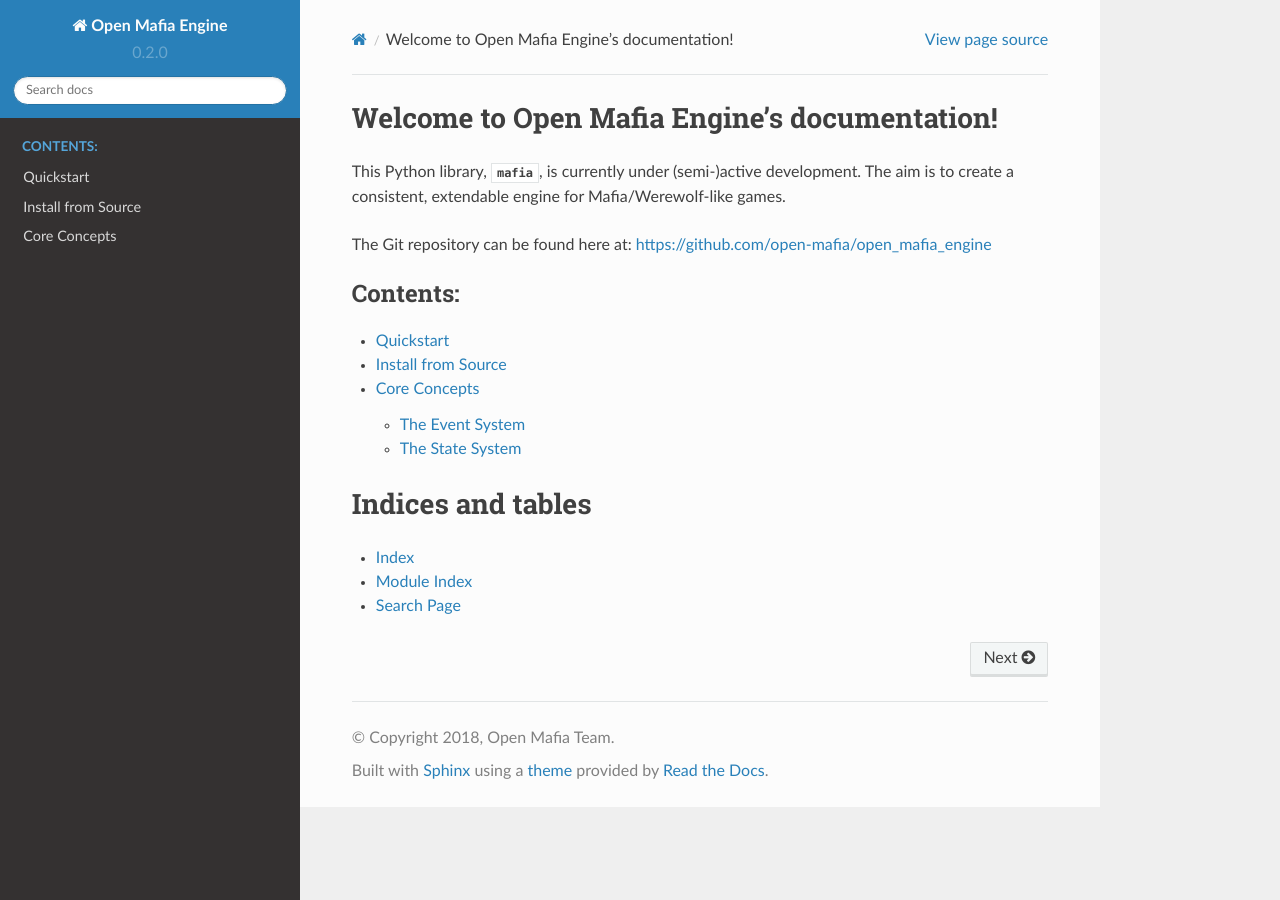
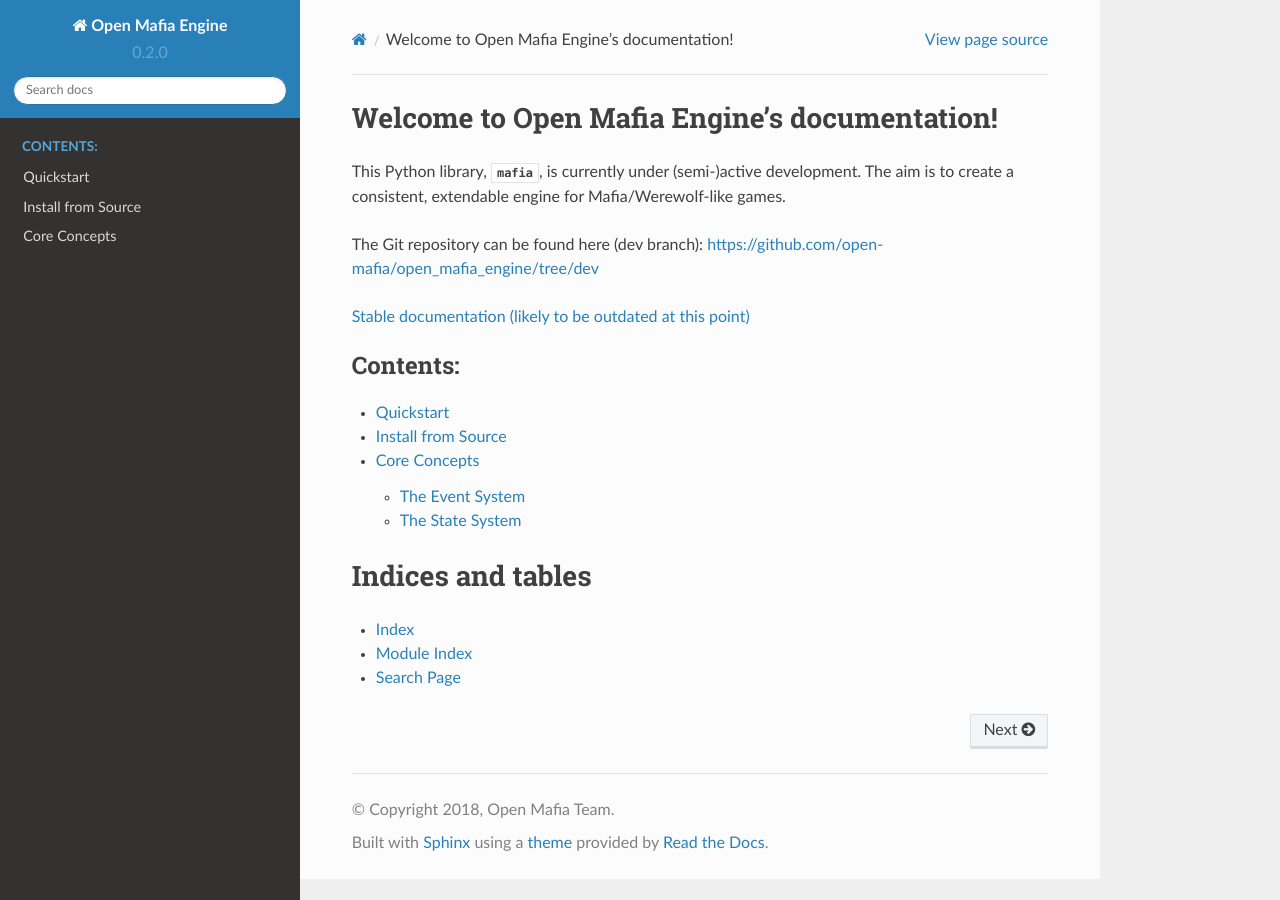
Before and after one commit to open-mafia/open_mafia_engine, a Sphinx documentation site: the page built from docs/source/index.rst, in a window 1280 px wide. Built offline with Sphinx 7.4.7 and the Read the Docs theme 2.0.0, drawn with Linux system fonts in a browser that asks for light colours; formulas are drawn with MathJax 3; pages that are not in the unit, such as notebooks, are missing from menus.

Commit message:
Updated links, defailts to dev/latest instead of master/stable.

```diff
--- a/README.rst
+++ b/README.rst
@@ -6,8 +6,8 @@
 
 Open-source, extendable mafia engine, written in Python.
 
-Docs available at https://open-mafia-engine.rtfd.io (stable/master)
-or https://open-mafia-engine.readthedocs.io/en/dev/ (dev).
+Docs available at https://open-mafia-engine.rtfd.io (latest/dev)
+or https://open-mafia-engine.rtfd.io/en/stable/ (stable/master).
 
 Currently under construction! Feel free to star and check back soonish! :)
 
--- a/docs/source/index.rst
+++ b/docs/source/index.rst
@@ -7,8 +7,11 @@
 (semi-)active development. The aim is to create a consistent,
 extendable engine for Mafia/Werewolf-like games.
 
-The Git repository can be found here at:
-https://github.com/open-mafia/open_mafia_engine
+The Git repository can be found here (dev branch):
+https://github.com/open-mafia/open_mafia_engine/tree/dev
+
+`Stable documentation (likely to be outdated at this point)
+<https://github.com/open-mafia/open_mafia_engine/>`_
 
 
 .. toctree::
```
